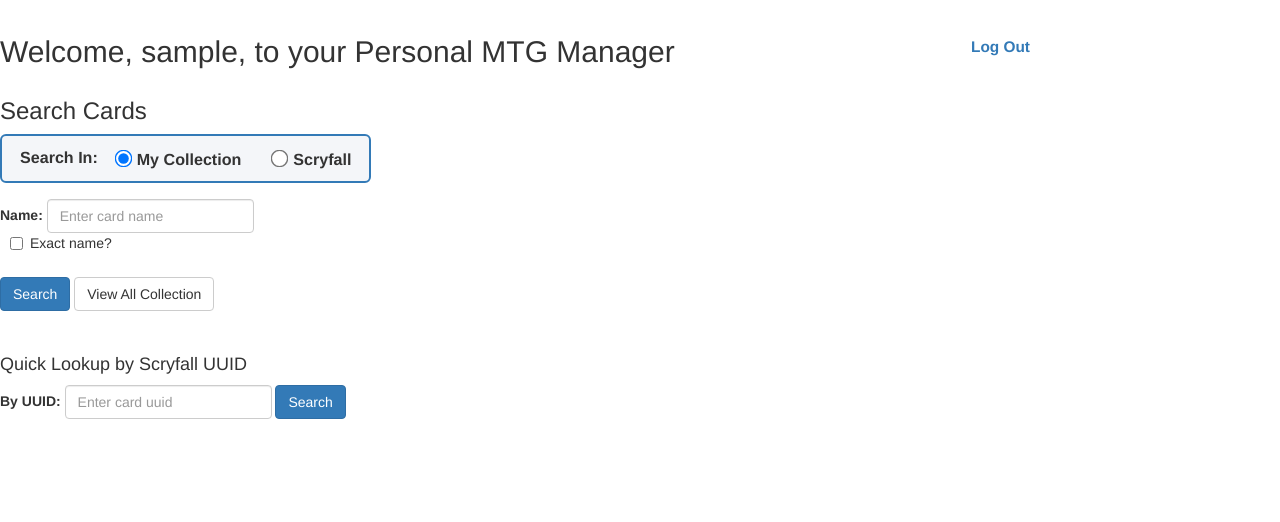
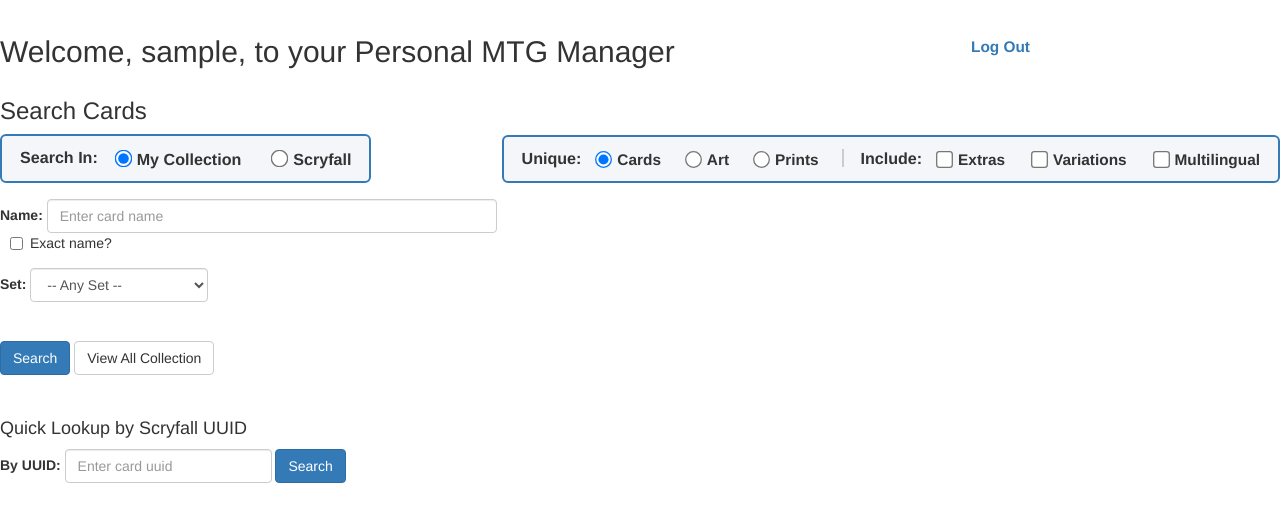
Before and after one commit to THamilton1123/MtgManager, a Java web app: page / in a window 1280 px wide. Shown: the top 522 px of the page. Run offline with Tomcat 11, a stand-in JSP engine, Linux system fonts and the light colour scheme; the template is opened without the code that fills it: most values are stand-ins (such as "Sample title", 1, 10 or a date in 2020); data that the repository does not hold is empty; some libraries are stand-ins or nearby versions.

Commit message:
Added dropdown with which a user can select the set they want to focus their search to.  To include a set symbol, it required the js function 'updateSetIcon()' in the script tags at the bottom of the file.  Quick mention that I also elongated the box for entering a card name to search for.  I learned a couple new things: include_variations exists, and 'art' is a third possible value for 'unique'.  So, I decided to make include_variations, include_extras, and include_multilingual (all booleans) into checkboxes, and made the unique parameter another set of radio buttons.

```diff
--- a/src/main/webapp/index.jsp
+++ b/src/main/webapp/index.jsp
@@ -16,7 +16,11 @@
         <h3>Search Cards</h3>
         <form id="searchForm" action="searchCard">
 
-            <div class="form-group" style="display: inline-block; background-color: #f4f6f9; border: 2px solid #337ab7; border-radius: 6px; padding: 10px 18px; margin-bottom: 16px;">
+                <%-- Top Control Bar: Search Target (Left) & Unique/Inclusion Options (Right) --%>
+            <div style="display: flex; justify-content: space-between; align-items: center; flex-wrap: wrap; gap: 15px; margin-bottom: 16px;">
+
+                    <%-- Left Box: Search In --%>
+                <div class="form-group" style="background-color: #f4f6f9; border: 2px solid #337ab7; border-radius: 6px; padding: 10px 18px; margin-bottom: 0;">
                     <span style="font-weight: bold; font-size: 1.15em; margin-right: 15px;">Search In:</span>
                     <label class="radio-inline" style="font-size: 1.15em; font-weight: bold; cursor: pointer; margin-right: 18px;">
                         <input type="radio" name="searchTarget" value="collection" checked
@@ -32,10 +36,51 @@
                     </label>
                 </div>
 
+                    <%-- Right Box: Unique 3-Way Toggle & Inclusion Checkboxes --%>
+                <div class="form-group" style="background-color: #f4f6f9; border: 2px solid #337ab7; border-radius: 6px; padding: 10px 18px; margin-bottom: 0;">
+                    <span style="font-weight: bold; font-size: 1.15em; margin-right: 12px;">Unique:</span>
+                    <label class="radio-inline" style="font-size: 1.1em; font-weight: bold; cursor: pointer; margin-right: 12px;">
+                        <input type="radio" name="uniqueMode" value="cards" checked
+                               style="transform: scale(1.3); margin-right: 6px; cursor: pointer;">
+                        Cards
+                    </label>
+                    <label class="radio-inline" style="font-size: 1.1em; font-weight: bold; cursor: pointer; margin-right: 12px;">
+                        <input type="radio" name="uniqueMode" value="art"
+                               style="transform: scale(1.3); margin-right: 6px; cursor: pointer;">
+                        Art
+                    </label>
+                    <label class="radio-inline" style="font-size: 1.1em; font-weight: bold; cursor: pointer; margin-right: 20px;">
+                        <input type="radio" name="uniqueMode" value="prints"
+                               style="transform: scale(1.3); margin-right: 6px; cursor: pointer;">
+                        Prints
+                    </label>
+
+                    <span style="border-left: 2px solid #ccc; padding-left: 16px; font-weight: bold; font-size: 1.15em; margin-right: 12px;">Include:</span>
+                    <label class="checkbox-inline" style="font-size: 1.1em; font-weight: bold; cursor: pointer; margin-right: 14px;">
+                        <input type="checkbox" name="includeExtras" value="true"
+                               style="transform: scale(1.3); margin-right: 6px; cursor: pointer;">
+                        Extras
+                    </label>
+                    <label class="checkbox-inline" style="font-size: 1.1em; font-weight: bold; cursor: pointer; margin-right: 14px;">
+                        <input type="checkbox" name="includeVariations" value="true"
+                               style="transform: scale(1.3); margin-right: 6px; cursor: pointer;">
+                        Variations
+                    </label>
+                    <label class="checkbox-inline" style="font-size: 1.1em; font-weight: bold; cursor: pointer;">
+                        <input type="checkbox" name="includeMultilingual" value="true"
+                               style="transform: scale(1.3); margin-right: 6px; cursor: pointer;">
+                        Multilingual
+                    </label>
+                </div>
+
+            </div>
+
+
             <div class="form-inline">
                 <div class="form-group">
                     <label for="searchName">Name:</label>
-                    <input type="text" class="form-control" id="searchName" name="searchName" placeholder="Enter card name">
+                    <input type="text" class="form-control" id="searchName" name="searchName"
+                           placeholder="Enter card name" style="width: 450px;">
                 </div>
             </div>
 
@@ -43,6 +88,21 @@
                 <label>
                     <input type="checkbox" name="exactName" value="true"> Exact name?
                 </label>
+            </div>
+
+            <div class="form-inline" style="margin-top: 15px; margin-bottom: 15px;">
+                <div class="form-group">
+                    <label for="setCode">Set:</label>
+                    <select class="form-control" id="setCode" name="setCode" onchange="updateSetIcon(this)">
+                        <option value="" data-icon="">-- Any Set --</option>
+                        <c:forEach var="set" items="${scryfallSets}">
+                            <option value="${set.setCode}" data-icon="${set.setIconUri}">
+                                    ${set.setName} (${set.setCode.toUpperCase()})
+                            </option>
+                        </c:forEach>
+                    </select>
+                    <img id="selectedSetIcon" src="" alt="" style="display: none; width: 22px; height: 22px; margin-left: 8px; vertical-align: middle;">
+                </div>
             </div>
 
             <button type="submit" name="submit" value="search" class="btn btn-primary" style="margin-top: 24px;">Search</button>
@@ -63,5 +123,18 @@
     </c:otherwise>
 </c:choose>
 
+<script>
+    function updateSetIcon(selectEl) {
+        const iconUrl = selectEl.options[selectEl.selectedIndex].getAttribute('data-icon');
+        const img = document.getElementById('selectedSetIcon');
+        if (iconUrl) {
+            img.src = iconUrl;
+            img.style.display = 'inline-block';
+        } else {
+            img.style.display = 'none';
+        }
+    }
+</script>
+
 </body>
 </html>
```
Lines whose indentation alone changed are shown as unchanged.
